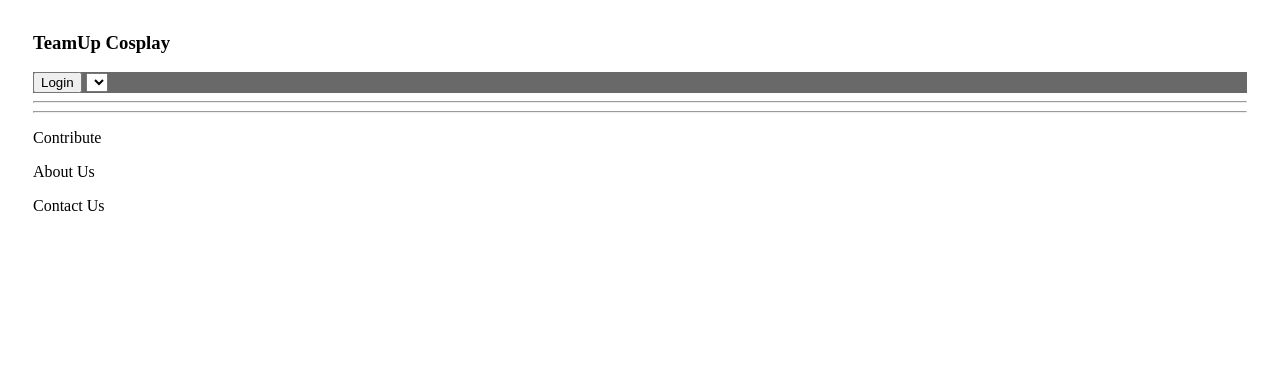
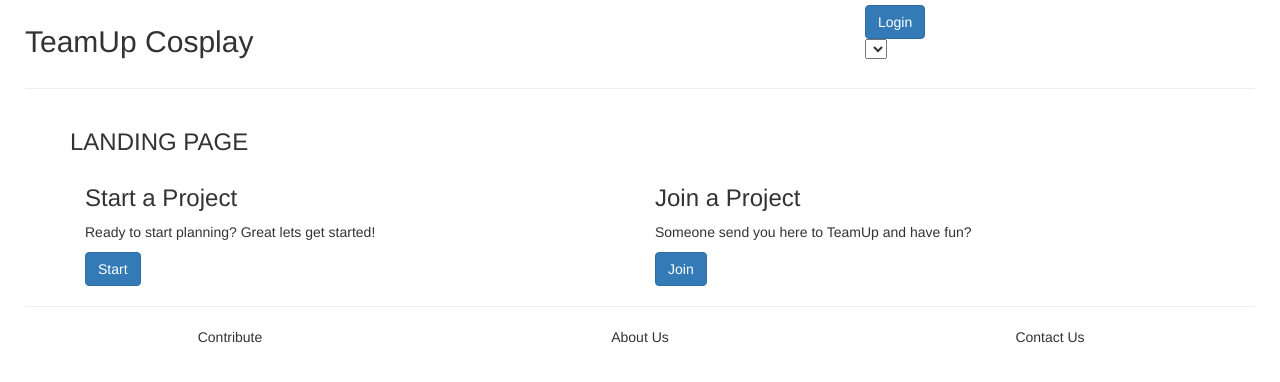
Before and after one commit to altroncwd/TeamUp-Cosplay, a website: page client/index.html in a window 1280 px wide. Drawn offline with nearby package versions, Linux system fonts and the light colour scheme; some packages are replaced by stand-ins of ours; a script that the page names is missing.

Commit message:
[core] adds bootstrap and a homepage

```diff
--- a/client/app.js
+++ b/client/app.js
@@ -1,23 +1,23 @@
 angular.module('meetup', [
-  // 'ui.bootstrap',
-  'mm.foundation',
+  'ui.bootstrap',
   'ui.router',
   'ngAnimate',
-  'meetup.about'
+  'meetup.about',
+  'meetup.home'
 ])
 // see zibzoo for more exmpales of how it works
   .config(function ($stateProvider, $urlRouterProvider) {
     $stateProvider
      .state('index', {
+        templateUrl: 'home/home.html',
+        url: '/',
+        controller: 'Home'
+      })
+      .state('about', {
         templateUrl: 'main/mainView.html',
-        url: '/',
+        url: '/about',
         controller: 'About'
       })
-      // .state('game', {
-      //   templateUrl: 'gameroom/game.html',
-      //   url: '/game',
-      //   controller: 'Board'
-      // })
 
       $urlRouterProvider.otherwise('/');
 
--- a/client/css/index.css
+++ b/client/css/index.css
@@ -14,5 +14,5 @@ footer {
 }
 
 .loginSelection {
-background-color: dimgrey;
+/*background-color: dimgrey;*/
 }
--- /dev/null
+++ b/client/home/home.html
@@ -0,0 +1,13 @@
+<div>
+  <h3>{{this.test}}</h3>
+  <div class="col-md-6">
+    <h3>Start a Project</h3>
+    <p> Ready to start planning? Great lets get started!</p>
+    <button type="button" class="btn btn-primary">Start</button>
+  </div>
+  <div class="col-md-6">
+    <h3>Join a Project</h3>
+    <p> Someone send you here to TeamUp and have fun? </p>
+    <button type="button" class="btn btn-primary">Join</button>
+  </div>
+</div>
--- /dev/null
+++ b/client/home/homeCtrl.js
@@ -0,0 +1,5 @@
+angular
+  .module('meetup.home', [])
+  .controller('Home', ['$scope', function ($scope) {
+    $scope.test = 'LANDING PAGE';
+  }]);
--- a/client/index.html
+++ b/client/index.html
@@ -7,13 +7,14 @@
 <!-- Custome CSS -->
 <link rel="stylesheet" href="css/animation.css">
 <link rel="stylesheet" href="css/index.css">
+<!-- Bootstrap CSS-->
+<link rel="stylesheet" href="/bower_modules/bootstrap/dist/css/bootstrap.css">
 
 <!-- Angular-->
 <script src="/bower_modules/angular/angular.js"></script>
 <!-- Angular UI Bootstrap -->
-<!--<script src="/bower_modules/angular-bootstrap/ui-bootstrap.js"></script>-->
-<!-- Angular Foundation -->
-<script src="/bower_modules/angular-foundation/mm-foundation.js"></script>
+<script src="/bower_modules/angular-bootstrap/ui-bootstrap-tpls.js"></script>
+
 <!-- Angular UI router-->
 <script src="/bower_modules/angular-ui-router/release/angular-ui-router.min.js"></script>
 <!-- Angular Animate -->
@@ -21,23 +22,24 @@
 
 <!-- JS FILES-->
 <script src="app.js"></script>
-<script src="gameroom/boardFactory.js"></script>
-<script src="gameroom/boardCtrl.js"></script>
 <script src="main/mainCtrl.js"></script>
+<script src="home/homeCtrl.js"></script>
 
 <!-- HTML/ANGULAR-->
 <body ng-app="meetup">
 
   <div class="row">
     <div class="col-md-8">
-      <h3>TeamUp Cosplay</h3>
+      <h2 ui-sref="index">TeamUp Cosplay</h2>
     </div>
     <div class="col-md-4 loginSelection">
-      <button class="button">Login</button>
-      <select name="Select a Project" id=""> Projects </select>
+      <div>
+        <button type="button" class="btn btn-primary">Login</button>
+      </div>
+      <div>
+        <select name="Select a Project" id=""> Projects </select>
+      </div>
     </div>
-    <!--<a ui-sref="index">Homes</a>-->
-    <!--<a ui-sref="game">Game</a>-->
   </div class="col-md-12">
  <hr>
 
@@ -47,9 +49,9 @@
 
   <hr>
   <footer>
-    <div><p>Contribute</p></div>
-    <div><p>About Us</p></div>
-    <div><p>Contact Us</p></div>
+    <div class="col-md-4 text-center"><p>Contribute</p></div>
+    <div class="col-md-4 text-center" ui-sref="about"><p>About Us</p></div>
+    <div class="col-md-4 text-center"><p>Contact Us</p></div>
   </footer>
 
 
```
Also changed, not shown: bower.json (+5 -3 lines).
